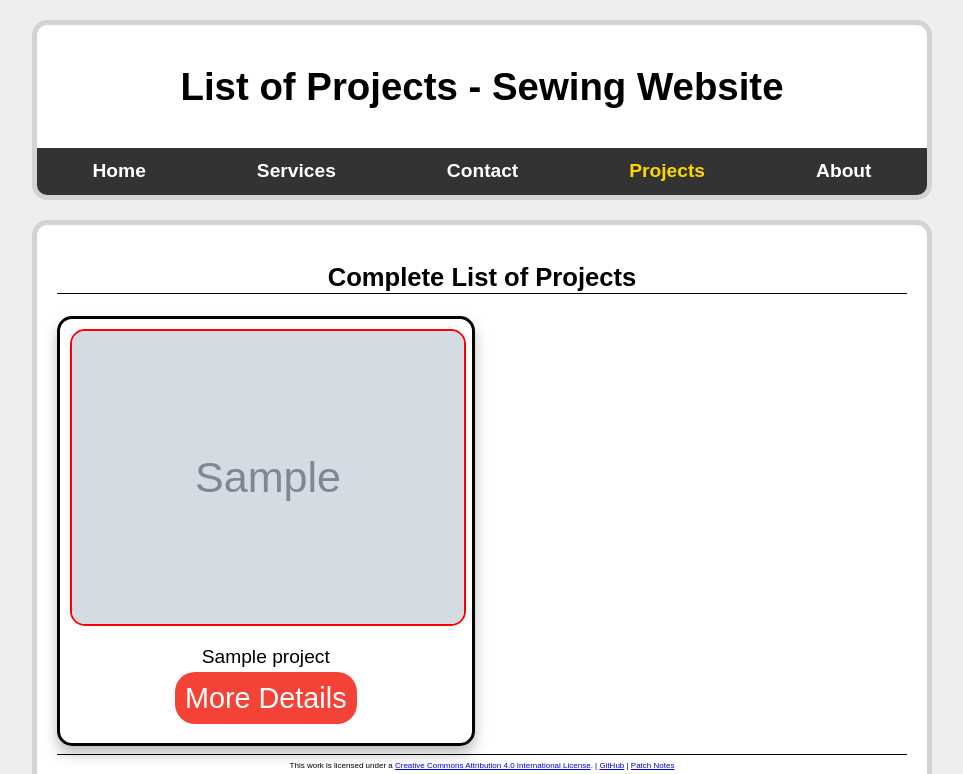
After one commit to nwrocketman64/sewing-website, a Django app: page /projects in a window 1280 px wide. The commit adds this page. Shown: the top 774 px of the page, without its empty margins (158-1121 px from the left). Run offline with Django 4.2, Linux system fonts and the light colour scheme; tables that the repository leaves empty hold one stand-in row (values such as "Sample post"); grey boxes marked "Sample" are stand-in pictures.

Commit message:
Added the project list page and project model

```diff
--- a/sewing_site/main_site/models.py
+++ b/sewing_site/main_site/models.py
@@ -2,14 +2,36 @@ from datetime import datetime
 from django.db import models
 from django.urls import reverse
 from django.utils.text import slugify
+from PIL import Image
 
 # Create your models here.
 
 
-# class Projects(models.Model):
-    # title = models.CharField(max_length=50)
-    # description = models.TextField()
-    # external_url = models.URLField(max_length=200)
+class Project(models.Model):
+    title = models.CharField(max_length=50)
+    description = models.TextField()
+    external_url = models.URLField(max_length=200)
+    last_update = models.DateTimeField(blank=True, null=True, editable=False)
+    slug = models.SlugField(default="", blank=True, editable=False,
+                            null=False, db_index=True, unique=True)
+    image = models.ImageField(upload_to="images")
+
+    # The function defines how each project appears in admin.
+    def __str__(self):
+        return f"{self.title} - Last Updated: {self.last_update.strftime('%A, %b %d, %Y - %I:%M %p')}"
+
+    def save(self, *args, **kwargs):
+        # Create the slug for the entry.
+        self.slug = slugify(self.title)
+
+        # Create datetime object and set it to now.
+        current_time = datetime.now()
+
+        # Set sent time to the current time.
+        self.last_update = current_time
+
+        # Save everything else.
+        super().save(*args, **kwargs)
 
 
 class Request(models.Model):
@@ -20,11 +42,11 @@ class Request(models.Model):
     last_name = models.CharField(max_length=50)
     email = models.EmailField(max_length=200)
     comment = models.TextField()
-    sent_time = models.DateTimeField()
+    sent_time = models.DateTimeField(editable=False)
 
     # The function defines how each request appears in admin.
     def __str__(self):
-        return f"{self.first_name} {self.last_name} - {self.sent_time}"
+        return f"{self.first_name} {self.last_name} on {self.sent_time.strftime('%A, %b %d, %Y - %I:%M %p')}"
 
     # The function saves sent_time as the current time the request was
     # saved.
--- a/sewing_site/main_site/static/main_site/css/large.css
+++ b/sewing_site/main_site/static/main_site/css/large.css
@@ -5,4 +5,9 @@
     #page {
         max-width: 900px;
     }
+
+    /* Code for the image list page */
+    #image-list {
+        grid-template-columns: 1fr 1fr 1fr;
+    }
 }
--- a/sewing_site/main_site/static/main_site/css/medium.css
+++ b/sewing_site/main_site/static/main_site/css/medium.css
@@ -33,4 +33,9 @@
         text-align: center;
         font-size: 1.6rem;
     }
+
+    /* Code for the project list page */
+    #project-list {
+        grid-template-columns: 1fr 1fr;
+    }
 }
--- a/sewing_site/main_site/static/main_site/css/small.css
+++ b/sewing_site/main_site/static/main_site/css/small.css
@@ -101,6 +101,25 @@ main img {
     display: block;
 }
 
+.btn {
+    text-align: center;
+}
+
+.btn a {
+    padding: 10px;
+    border-radius: 20px;
+    background-color: #f44336;
+    color: white;
+    max-width: 100px;
+    margin: 0 auto;
+    font-size: 1.5em;
+}
+
+.btn a:link, .btn a:visited {
+    text-decoration: none;
+    color: white;
+}
+
 /* Contact Form Page */
 form label {
     display: block;
@@ -134,6 +153,26 @@ form button:hover {
     color: red;
 }
 
+/* Code for the image list page */
+#project-list {
+    display: grid;
+    grid-template-columns: 1fr;
+    gap: 15px;
+}
+
+.project-item {
+    border: 3px solid black;
+    border-radius: 15px 15px 15px 15px;
+    box-shadow: 0 8px 14px rgba(0,0,0,0.26);
+    padding: 10px;
+    text-align: center;
+}
+
+.project-item img {
+    border: 2px solid red;
+    border-radius: 15px 15px 15px 15px;
+}
+
 /* Code for the footer section of the page */
 footer {
     padding-left: 20px;
--- /dev/null
+++ b/sewing_site/main_site/templates/main_site/project-list.html
@@ -0,0 +1,16 @@
+{% extends "base.html" %}
+
+{% block content %}
+    <section>
+        <h2>Complete List of Projects</h2>
+        <div id="project-list">
+            {% for project in projects %}
+            <div class="project-item">
+                <img src="{{ project.image.url }}" alt="{{ project.title }}">
+                <p>{{ project.title }}</p>
+                <p class="btn"><a href="{% url "project-details" project.slug %}">More Details</a></p>
+            </div>
+            {% endfor %}
+        </div>
+    </section>
+{% endblock %}
--- a/sewing_site/main_site/urls.py
+++ b/sewing_site/main_site/urls.py
@@ -7,5 +7,7 @@ urlpatterns = [
     path("services", views.ServicesPage.as_view(), name="service-page"),
     path("contact", views.ContactPage.as_view(), name="contact-page"),
     path("about", views.AboutPage.as_view(), name="about-page"),
-    path("contact-submitted", views.ContactSubmitPage.as_view(), name="contact-submitted")
+    path("contact-submitted", views.ContactSubmitPage.as_view(), name="contact-submitted"),
+    path("projects", views.ProjectList.as_view(), name="project-list"),
+    path("projects/<slug:slug>", views.ProjectDetail.as_view(), name="project-details")
 ]
--- a/sewing_site/main_site/views.py
+++ b/sewing_site/main_site/views.py
@@ -1,9 +1,10 @@
 from django.views.generic.base import TemplateView
 from django.views.generic.edit import CreateView
+from django.views.generic import ListView
 
 # Import the needed classes from other files.
 from .forms import RequestForm
-from .models import Request
+from .models import Project, Request
 
 # Create your views here.
 
@@ -79,3 +80,33 @@ class AboutPage(TemplateView):
         context["title"] = "About Me"
         context["path"] = "/about"
         return context
+
+
+class ProjectList(ListView):
+    """Project List
+    The class delivers the view of the list of projects.
+    """
+    # Set the template, model, order by last update.
+    template_name = "main_site/project-list.html"
+    model = Project
+    ordering = ["-last_update"]
+    context_object_name = "projects"
+
+    # Add the title and path to the page.
+    def get_context_data(self, **kwargs):
+        context = super().get_context_data(**kwargs)
+        context["title"] = "List of Projects"
+        context["path"] = "/projects"
+        return context
+
+
+class ProjectDetail(TemplateView):
+    # Set the template.
+    template_name = "main_site/project-details.html"
+
+    # Add the title and path to the page.
+    def get_context_data(self, **kwargs):
+        context = super().get_context_data(**kwargs)
+        context["title"] = "Project Details"
+        context["path"] = "/projects"
+        return context
--- a/sewing_site/sewing_site/settings.py
+++ b/sewing_site/sewing_site/settings.py
@@ -120,6 +120,9 @@ USE_TZ = True
 
 STATIC_URL = '/static/'
 
+MEDIA_ROOT = BASE_DIR / "bucket"
+MEDIA_URL = "/media/"
+
 
 # Default primary key field type
 # https://docs.djangoproject.com/en/4.0/ref/settings/#default-auto-field
--- a/sewing_site/sewing_site/urls.py
+++ b/sewing_site/sewing_site/urls.py
@@ -15,8 +15,10 @@ Including another URLconf
 """
 from django.contrib import admin
 from django.urls import path, include
+from django.conf.urls.static import static
+from django.conf import settings
 
 urlpatterns = [
     path('admin/', admin.site.urls),
     path("", include("main_site.urls")),
-]
+] + static(settings.MEDIA_URL, document_root=settings.MEDIA_ROOT)
--- a/sewing_site/templates/base.html
+++ b/sewing_site/templates/base.html
@@ -24,7 +24,7 @@
                 <li><a {% if '/home' in path %} id="thePage" {% endif %} href="{% url "index-page" %}">Home</a></li>
                 <li><a {% if '/services' in path %} id="thePage" {% endif %} href="{% url "service-page" %}">Services</a></li>
                 <li><a {% if '/contact' in path %} id="thePage" {% endif %} href="{% url "contact-page" %}">Contact</a></li>
-                <li><a {% if '/projects' in path %} id="thePage" {% endif %} href="{% url "index-page" %}">Projects</a></li>
+                <li><a {% if '/projects' in path %} id="thePage" {% endif %} href="{% url "project-list" %}">Projects</a></li>
                 <li><a {% if '/about' in path %} id="thePage" {% endif %} href="{% url "about-page" %}">About</a></li>
             </ul>
         </nav>
```
Also changed, not shown: sewing_site/main_site/admin.py (+11 -2 lines), sewing_site/main_site/templates/main_site/project-details.html (added, +7 -0 lines), sewing_site/bucket/images/demo.png (added), sewing_site/main_site/__init__.py (deleted), sewing_site/main_site/migrations/0001_initial.py (deleted), sewing_site/main_site/migrations/__init__.py (deleted), sewing_site/sewing_site/__init__.py (deleted).
